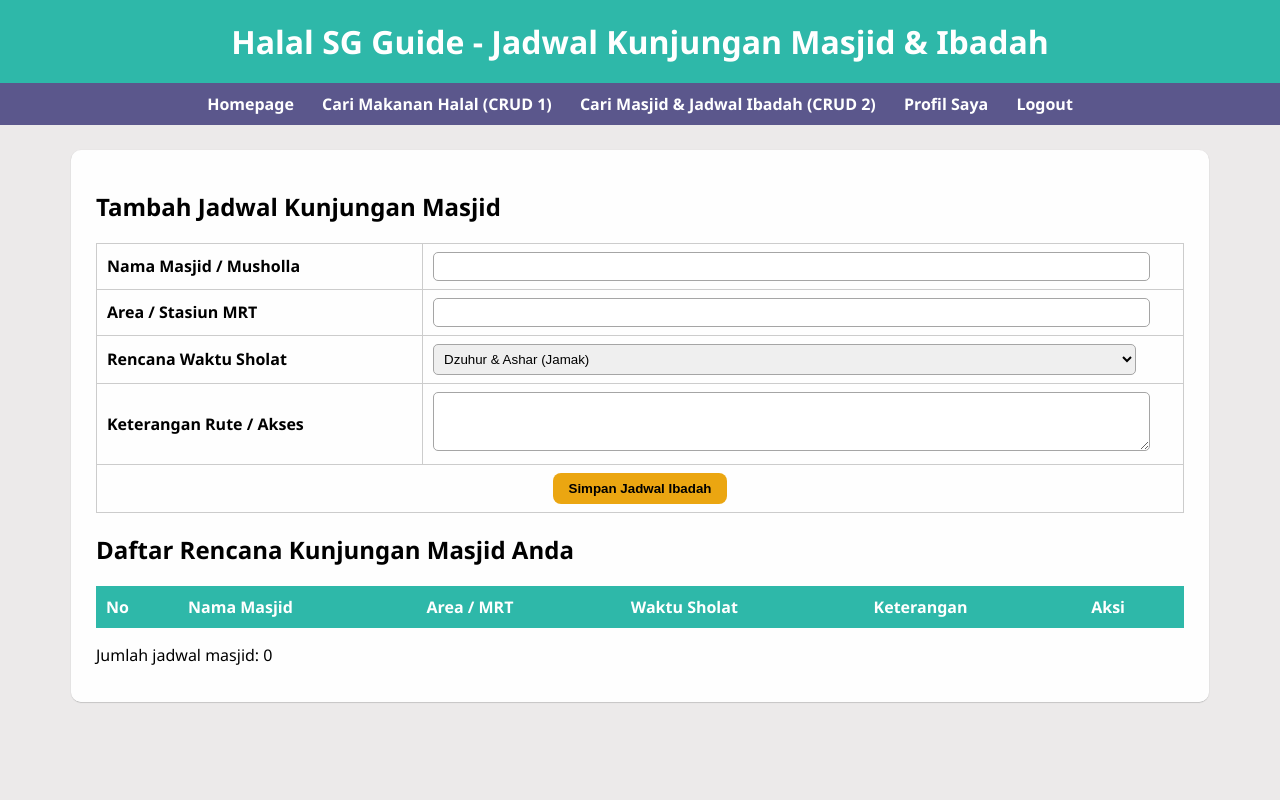
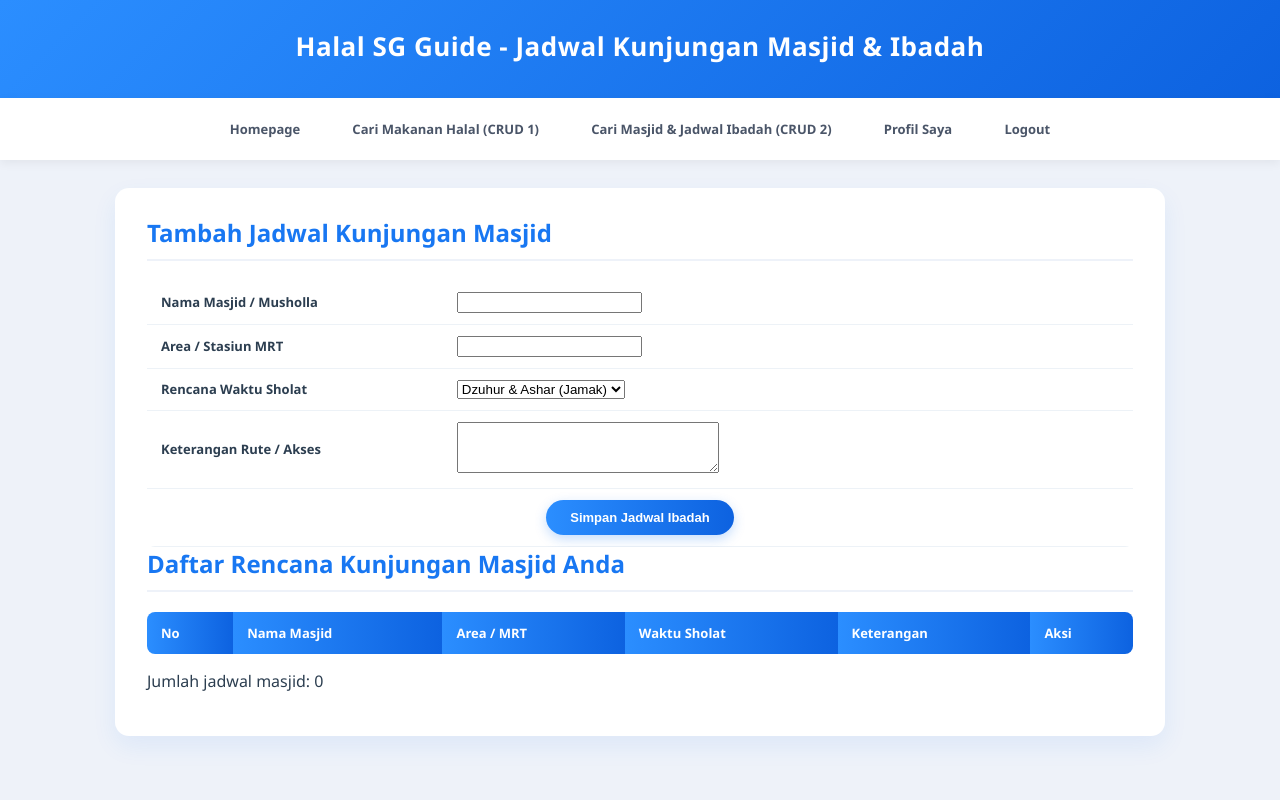
Before and after one commit to KristoforusEvan/Halal-SG-Guide, a PHP site: page /masjid.php in a window 1280 px wide. Run offline with PHP 8.4, Linux system fonts and the light colour scheme; the visitor is signed in with stand-in values (Sample User, id 1); data that the repository does not hold is empty.

Commit message:
update css

```diff
--- a/TubesPWD_D_7/css/style.css
+++ b/TubesPWD_D_7/css/style.css
@@ -1,94 +1,344 @@
+* {
+    box-sizing: border-box;
+}
+
 body {
-    background-color: rgb(236, 234, 234);
+    background-color: #eef2f9;
     min-height: 100vh;
     margin: 0;
     font-family: 'Segoe UI', Tahoma, Geneva, Verdana, sans-serif;
-    color: rgb(0, 0, 0);
+    color: #2c3e50;
 }
 
+/* ================= HALAMAN LOGIN & REGISTER (SPLIT CARD) ================= */
+.auth-wrapper {
+    display: flex;
+    justify-content: center;
+    align-items: center;
+    min-height: 100vh;
+    padding: 30px 15px;
+}
+
+.auth-card {
+    display: flex;
+    width: 860px;
+    max-width: 100%;
+    background-color: #ffffff;
+    border-radius: 14px;
+    overflow: hidden;
+    box-shadow: 0 15px 35px rgba(24, 119, 242, 0.15);
+}
+
+.auth-left {
+    width: 48%;
+    background: linear-gradient(135deg, #2b8eff 0%, #0d62e0 100%);
+    color: #ffffff;
+    padding: 45px 35px;
+    display: flex;
+    flex-direction: column;
+    justify-content: center;
+    align-items: center;
+    text-align: center;
+}
+
+.brand-tag {
+    font-size: 12px;
+    letter-spacing: 2px;
+    font-weight: bold;
+    text-transform: uppercase;
+    margin-bottom: 40px;
+    opacity: 0.9;
+}
+
+.auth-sub {
+    font-size: 16px;
+    margin: 0 0 8px 0;
+    opacity: 0.95;
+}
+
+.auth-title {
+    font-size: 32px;
+    letter-spacing: 1.5px;
+    margin: 0;
+    font-weight: 700;
+}
+
+.auth-divider {
+    width: 36px;
+    height: 4px;
+    background-color: #ffffff;
+    border-radius: 2px;
+    margin: 18px auto;
+}
+
+.auth-desc {
+    font-size: 13px;
+    line-height: 1.6;
+    opacity: 0.88;
+    margin: 0;
+}
+
+.auth-right {
+    width: 52%;
+    padding: 45px 40px;
+    background-color: #ffffff;
+    display: flex;
+    flex-direction: column;
+    justify-content: center;
+}
+
+.form-heading {
+    color: #1877f2;
+    font-size: 24px;
+    text-align: center;
+    margin: 0 0 8px 0;
+}
+
+.form-subtext {
+    color: #8a94a6;
+    font-size: 12px;
+    text-align: center;
+    margin: 0 0 25px 0;
+    line-height: 1.5;
+}
+
+.input-box {
+    margin-bottom: 14px;
+}
+
+.input-box input {
+    width: 100%;
+    padding: 12px 14px;
+    background-color: #f3f6fb;
+    border: 1px solid #e4eaf3;
+    border-left: 4px solid #1877f2;
+    border-radius: 4px;
+    font-size: 13px;
+    color: #2c3e50;
+}
+
+.input-box input:focus {
+    outline: none;
+    background-color: #ffffff;
+    border-color: #1877f2;
+}
+
+.btn-pill {
+    width: 100%;
+    padding: 12px 20px;
+    margin-top: 10px;
+    border: none;
+    border-radius: 25px;
+    background: linear-gradient(90deg, #2b8eff 0%, #0d62e0 100%);
+    color: #ffffff;
+    font-size: 13px;
+    font-weight: 700;
+    letter-spacing: 1px;
+    text-transform: uppercase;
+    cursor: pointer;
+    box-shadow: 0 6px 15px rgba(24, 119, 242, 0.3);
+}
+
+.btn-pill:hover {
+    background: linear-gradient(90deg, #1a7ae8 0%, #094eb8 100%);
+}
+
+.auth-footer {
+    text-align: center;
+    font-size: 13px;
+    color: #6c7a89;
+    margin-top: 20px;
+}
+
+.auth-footer a {
+    color: #1877f2;
+    font-weight: 600;
+    text-decoration: none;
+}
+
+.auth-footer a:hover {
+    text-decoration: underline;
+}
+
+/* ================= HALAMAN UTAMA / DASHBOARD (SETELAH LOGIN) ================= */
 #header {
-    background-color: rgb(46, 184, 169);
-    color: white;
-    padding: 20px;
+    background: linear-gradient(135deg, #2b8eff 0%, #0d62e0 100%);
+    color: #ffffff;
+    padding: 28px 20px;
     text-align: center;
 }
 
 #header h1 {
+    margin: 0 0 6px 0;
+    font-size: 26px;
+    letter-spacing: 0.5px;
+}
+
+#header p {
     margin: 0;
+    font-size: 14px;
+    opacity: 0.9;
 }
 
 #nav {
-    background-color: #332f73c7;
-    padding: 10px 20px;
+    background-color: #ffffff;
+    padding: 14px 20px;
     text-align: center;
+    box-shadow: 0 3px 10px rgba(0, 0, 0, 0.06);
 }
 
 #nav a {
-    color: #ffffff;
+    color: #4a5568;
     text-decoration: none;
-    margin: 0 12px;
+    margin: 0 8px;
+    padding: 8px 16px;
+    border-radius: 20px;
+    font-size: 13px;
     font-weight: 600;
+    display: inline-block;
 }
 
 #nav a:hover {
-    text-decoration: underline;
+    background-color: #eef5ff;
+    color: #1877f2;
 }
 
 .container {
-    background-color: rgba(255, 255, 255, 0.95);
-    box-shadow: 0 0.5px 1px 0 rgb(165, 165, 165);
+    background-color: #ffffff;
+    box-shadow: 0 10px 25px rgba(24, 119, 242, 0.08);
+    border-radius: 14px;
+    padding: 28px 32px;
+    margin: 28px auto;
+    width: 88%;
+    max-width: 1050px;
+}
+
+.container h2 {
+    color: #1877f2;
+    margin-top: 0;
+    border-bottom: 2px solid #eef2f9;
+    padding-bottom: 10px;
+}
+
+.container h3 {
+    color: #0d62e0;
+    margin-top: 26px;
+}
+
+.card-form {
+    background-color: #f8faff;
+    border: 1px solid #e3ecfa;
     border-radius: 10px;
-    padding: 20px 25px;
-    margin: 25px auto;
-    width: 85%;
+    padding: 20px;
+    margin-bottom: 28px;
+}
+
+.form-group {
+    margin-bottom: 14px;
+}
+
+.form-group label {
+    display: block;
+    font-size: 13px;
+    font-weight: 600;
+    color: #34495e;
+    margin-bottom: 6px;
+}
+
+.form-group input[type="text"],
+.form-group select,
+.form-group textarea {
+    width: 100%;
+    padding: 10px 12px;
+    background-color: #ffffff;
+    border: 1px solid #d6e1f2;
+    border-left: 4px solid #1877f2;
+    border-radius: 5px;
+    font-family: inherit;
+    font-size: 13px;
+}
+
+.btn {
+    padding: 10px 24px;
+    border: none;
+    border-radius: 22px;
+    cursor: pointer;
+    background: linear-gradient(90deg, #2b8eff 0%, #0d62e0 100%);
+    color: #ffffff;
+    font-size: 13px;
+    font-weight: 600;
+    text-decoration: none;
+    display: inline-block;
+    box-shadow: 0 4px 12px rgba(24, 119, 242, 0.25);
+}
+
+.btn:hover {
+    background: linear-gradient(90deg, #1a7ae8 0%, #094eb8 100%);
 }
 
 table {
     border-collapse: collapse;
     width: 100%;
-    margin-top: 15px;
+    margin-top: 12px;
+    border-radius: 8px;
+    overflow: hidden;
 }
 
 th {
-    background-color: rgb(46, 184, 169);
-    color: white;
-    padding: 10px;
+    background: linear-gradient(90deg, #2b8eff 0%, #0d62e0 100%);
+    color: #ffffff;
+    padding: 12px 14px;
     text-align: left;
+    font-size: 13px;
 }
 
 td {
-    padding: 8px 10px;
-    border: 1px solid #cccccc;
+    padding: 11px 14px;
+    border-bottom: 1px solid #edf2f7;
+    font-size: 13px;
 }
 
-input[type="text"], input[type="password"], select, textarea {
-    width: 95%;
-    padding: 6px;
-    border: 1px solid rgb(165, 165, 165);
-    border-radius: 5px;
+tr:hover td {
+    background-color: #f7faff;
 }
 
-.btn {
-    padding: 8px 16px;
-    border: none;
-    border-radius: 8px;
-    cursor: pointer;
-    background-color: rgb(235, 166, 17);
-    color: rgb(0, 0, 0);
+.badge-halal {
+    background-color: #e6f4ea;
+    color: #137333;
+    padding: 4px 10px;
+    border-radius: 12px;
+    font-size: 12px;
+    font-weight: 600;
+}
+
+.aksi-link {
+    color: #1877f2;
     font-weight: 600;
     text-decoration: none;
 }
 
-.btn:hover {
-    box-shadow: 2px 3px 0.5px rgb(165, 165, 165);
+.aksi-hapus {
+    color: #e53e3e;
+    font-weight: 600;
+    text-decoration: none;
 }
 
 .error {
-    color: red;
-    font-weight: bold;
+    background-color: #fff5f5;
+    color: #c53030;
+    border-left: 4px solid #e53e3e;
+    padding: 10px 14px;
+    border-radius: 4px;
+    font-size: 13px;
+    font-weight: 600;
 }
 
 .sukses {
-    color: green;
-    font-weight: bold;
+    background-color: #f0fff4;
+    color: #276749;
+    border-left: 4px solid #38a169;
+    padding: 10px 14px;
+    border-radius: 4px;
+    font-size: 13px;
+    font-weight: 600;
 }
```
